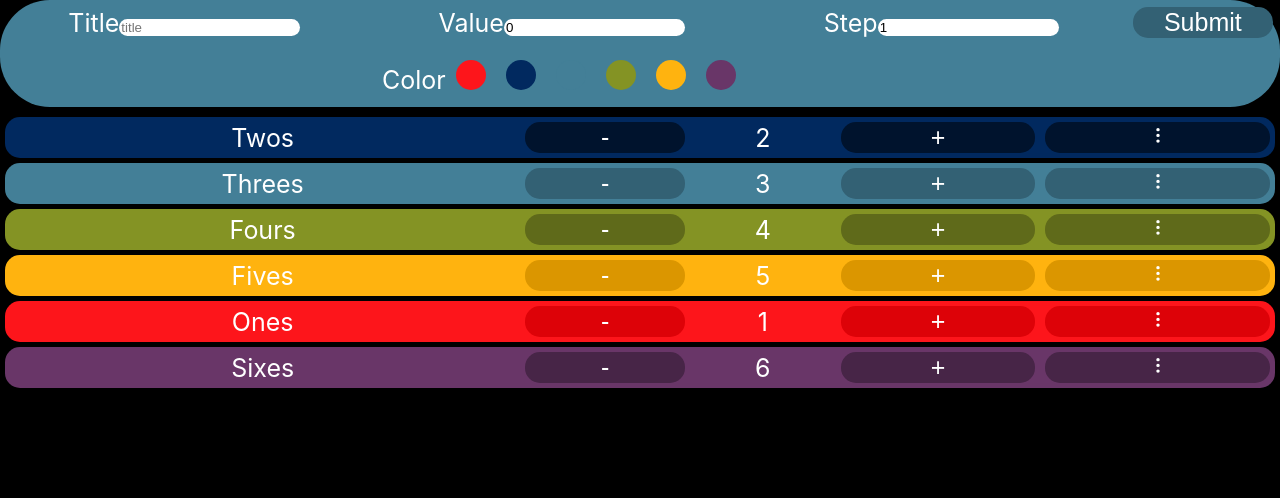
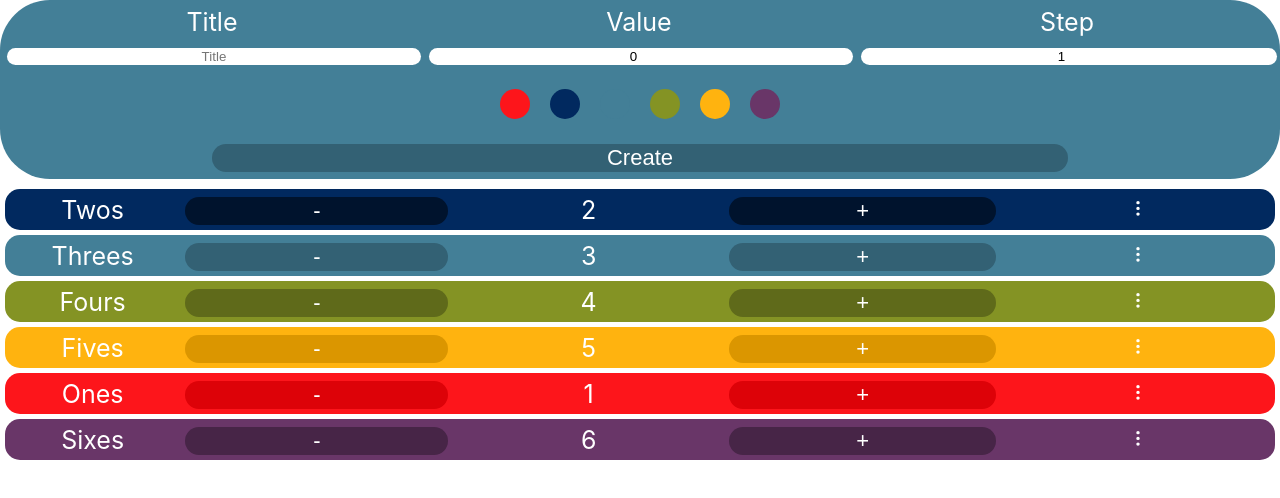
Before and after one commit to ramzan/sn-counter, a React (Create React App) app: page / in a window 1280 px wide. Shown: the top 498 px of the page. Built offline with nearby package versions, Linux system fonts and the light colour scheme.

Commit message:
Partially redesign responsive UI

```diff
--- a/src/App.scss
+++ b/src/App.scss
@@ -1,3 +1,33 @@
+// top level
+#counter-manager {
+  display: flex;
+  flex-direction: column;
+  align-items: center;
+}
+
+
+table {
+  width: 100vw;
+}
+
+img {
+  width: 20px;
+  height: 20px;
+}
+
+
+input {
+  width: 100%;
+  border-radius: 10px;
+  border: none;
+  text-align: center;
+}
+
+label {
+    display: block;
+}
+
+// theme setup
 $themes: ("red":#FD151B,
         "dark-blue":#01295F,
         "light-blue":#437f97,
@@ -5,18 +35,6 @@ $themes: ("red":#FD151B,
         "yellow":#ffb30f,
         "purple":#693668);
 
-body {
-  width: available;
-  background-color: black;
-}
-
-
-#counter-table, th, td {
-  border-collapse: separate;
-  padding: 5px;
-  border-spacing: 0px 5px;
-  table-layout: fixed;
-}
 
 @each $theme, $color in $themes {
   .#{$theme} {
@@ -32,9 +50,9 @@ body {
     width: 100%;
     height: 100%;
     border: none;
-    font-size: 25px;
+    font-size: 22px;
   }
-  .#{$theme}-choose-button {
+  .#{$theme}-color-selector-button {
     background-color: $color;
     width: 30px;
     height: 30px;
@@ -42,6 +60,52 @@ body {
     margin: 10px;
   }
 }
+
+// Counter Creator
+
+#counter-creator {
+  border-radius: 50px;
+  align-items: center;
+}
+
+.create-button {
+  width: 67.66%;
+}
+
+@media (max-width: 375px){
+    #tvs{
+        display: flex;
+        flex-direction: column;
+    }
+    #tvs td input{
+        width: 90%;
+    }
+    .edit-row td > * {
+        font-size: 15px;
+    }
+}
+
+
+// Counter Table
+
+td {
+    width: 100vw;
+}
+
+
+#counter-table, td {
+  padding: 5px;
+  border-spacing: 0px 5px;
+}
+
+.title-td {
+    max-width: 40vw;
+    white-space: nowrap;
+    overflow: hidden;
+    text-overflow: ellipsis;
+}
+
+// Round corners of buttons and counters
 
 td:first-child, button {
   border-top-left-radius: 15px;
@@ -53,24 +117,47 @@ td:last-child, button {
   border-bottom-right-radius: 15px;
 }
 
-#counter-editor {
-  display: grid;
+// Dropdown menus
+
+
+.dropbtn {
+  border: 2px solid white;
 }
 
-img {
-  width: 20px;
-  height: 20px;
+
+.dropdown-colors-content {
+  display: none;
+  position: absolute;
+  right: 29.5vw;
+  background-color: lightgrey;
+  border-radius: 20px;
+  box-shadow: 0px 8px 16px 0px rgba(0,0,0,0.2);
+  flex-direction: column;
 }
 
-#counter-creator {
-  border-radius: 50px;
+.dropdown-options-content {
+  display: none;
+  position: absolute;
+  width: 14vw;
+  border-radius: 20px;
+  box-shadow: 0px 8px 16px 0px rgba(0,0,0,0.2);
+  flex-direction: column;
 }
 
-input {
+.dropdown:hover .dropdown-colors-content, .dropdown:hover .dropdown-options-content {
+  display: flex;
   border-radius: 10px;
-  border: none;
 }
 
-.focus-color:focus {
-  outline: white;
+
+#edit-button {
+  border-top-left-radius: 7px;
+  border-top-right-radius: 7px;
+  font-size: 20px;
 }
+
+#delete-button {
+  border-bottom-right-radius: 7px;
+  border-bottom-left-radius: 7px;
+  font-size: 20px;
+}
--- a/src/Components/CounterCreator.js
+++ b/src/Components/CounterCreator.js
@@ -53,23 +53,27 @@ export default class CounterCreator extends React.Component {
         return (
             <table id="counter-creator" className={this.state.color}>
                 <tbody>
-                <tr>
-                    <td> Title
+                <tr id="tvs">
+                    <td>
+                        <label>Title</label>
                         <input
                             type="text"
+                            placeholder="Title"
                             onChange={this.handleTitleChange.bind(this)}
-                            placeholder="title"
                             value={this.state.title}/>
                     </td>
 
-                    <td> Value
+                    <td className="input-num-td">
+                        <label>Value</label>
                         <input
                             type="number"
                             onKeyDown={checkInput}
                             onChange={this.handleValueChange.bind(this)}
                             value={this.state.value}/>
                     </td>
-                    <td> Step
+
+                    <td className="input-num-td">
+                        <label>Step</label>
                         <input
                             type="number"
                             min={1}
@@ -78,16 +82,11 @@ export default class CounterCreator extends React.Component {
                             value={this.state.step}/>
                     </td>
 
-                    <td>
-                        <button onClick={this.createCounter.bind(this)} className={`${this.state.color}-button`}>
-                            Submit
-                        </button>
-                    </td>
                 </tr>
                 <tr>
-                    <td colSpan="3"> Color
+                    <td colSpan="3">
                         {COLORS.map(color => (
-                            <button className={`${color}-choose-button focus-color`}
+                            <button className={`${color}-color-selector-button focus-color`}
                                     value={color}
                                     onClick={this.handleColorChange.bind(this)}
                                     key={color}
@@ -95,6 +94,14 @@ export default class CounterCreator extends React.Component {
                         ))}
                     </td>
                 </tr>
+
+                <tr>
+                    <td colSpan="3">
+                        <button onClick={this.createCounter.bind(this)} className={`${this.state.color}-button create-button`}>
+                            Create
+                        </button>
+                    </td>
+                </tr>
                 </tbody>
             </table>
         )
--- a/src/Components/CounterManager.js
+++ b/src/Components/CounterManager.js
@@ -122,7 +122,7 @@ export default class CounterManager extends React.Component {
             deleteCounter: this.deleteCounter.bind(this)
         };
         return (
-            <div id="counter-editor">
+            <div id="counter-manager">
                 <CounterCreator addCounter={this.addCounter.bind(this)}/>
                 <DragDropContext onDragEnd={this.onDragEnd.bind(this)}>
                     <CounterTable
--- a/src/Components/CounterRow.js
+++ b/src/Components/CounterRow.js
@@ -16,6 +16,11 @@ export default class CounterRow extends React.Component {
         this.props.functions.toggleEditable(this.props.counter);
     }
 
+    deleteCounter() {
+        this.props.functions.deleteCounter(this.props.counter);
+    }
+
+
    render() {
        const {counter} = this.props;
        const buttonClass = `${counter.color}-button`;
@@ -25,11 +30,19 @@ export default class CounterRow extends React.Component {
                    <tr       ref={provided.innerRef}
                              {...provided.draggableProps}
                              {...provided.dragHandleProps}>
-                       <td className={counter.color}> {counter.title}</td>
+                       <td className={`${counter.color} title-td`}> {counter.title}</td>
                        <td className={counter.color}><button className={buttonClass} onClick={this.dec.bind(this)}> - </button> </td>
                        <td className={counter.color} id="value-display"> {counter.value} </td>
                        <td className={counter.color}> <button className={buttonClass} onClick={this.inc.bind(this)}> + </button> </td>
-                       <td className={counter.color}> <button className={`${buttonClass} editButton`} onClick={this.edit.bind(this)}> <img src={kebab} alt=""/> </button> </td>
+
+                       <td className={`dropdown ${counter.color}`}>
+                         <img src={kebab} alt=""/>
+                            <div className="dropdown-options-content">
+                            <a id="edit-button" className={`${buttonClass} editButton`} onClick={this.edit.bind(this)}>Edit</a>
+                            <a id="delete-button" className={buttonClass} onClick={this.deleteCounter.bind(this)}>Delete</a>
+                            </div>
+                        </td>
+
                    </tr>
                )}
            </Draggable>
--- a/src/Components/EditorRow.js
+++ b/src/Components/EditorRow.js
@@ -46,8 +46,11 @@ export default class EditorRow extends React.Component {
                 {(provided, snapshot) => (
                     <tr ref={provided.innerRef}
                         {...provided.draggableProps}
-                        {...provided.dragHandleProps}>
+                        {...provided.dragHandleProps}
+                        className="edit-row">
+
                         <td className={this.state.color}>
+                            <label>Title</label>
                             <input
                                 type="text"
                                 onChange={this.handleTitleChange.bind(this)}
@@ -55,14 +58,17 @@ export default class EditorRow extends React.Component {
                                 value={this.state.title}/>
                         </td>
 
-                        <td className={this.state.color}> Value
+                        <td className={this.state.color}>
+                            <label>Value</label>
                             <input
                                 type="number"
                                 onKeyDown={checkInput}
                                 onChange={this.handleValueChange.bind(this)}
                                 value={this.state.value}/>
                         </td>
-                        <td className={this.state.color}> Step
+
+                        <td className={this.state.color}>
+                            <label>Step</label>
                             <input
                                 type="number"
                                 min={1}
@@ -70,22 +76,27 @@ export default class EditorRow extends React.Component {
                                 onChange={this.handleStepChange.bind(this)}
                                 value={this.state.step}/>
                         </td>
-                        <td className={this.state.color}> Color
+
+                        <td className={`dropdown ${this.state.color}`}>
+                            <button className={`dropbtn ${this.state.color}-color-selector-button`}/>
+                            <div className="dropdown-colors-content">
                             {COLORS.map(color => (
-                                <button className={`${color}-choose-button focus-color`}
+                                <button className={`${color}-color-selector-button focus-color`}
                                         value={color}
                                         onClick={this.handleColorChange.bind(this)}
                                         key={color}
                                 />
                             ))}
+                            </div>
                         </td>
+
                         <td className={this.state.color}>
-                            <button className={buttonClass} onClick={this.save.bind(this)}> Save</button>
+                            <button className={buttonClass} onClick={this.save.bind(this)}>Save</button>
+                            <button className={buttonClass} onClick={this.cancel.bind(this)}>Cancel</button>
                         </td>
-                        <td className={this.state.color}>
-                            <button className={buttonClass} onClick={this.cancel.bind(this)}> Cancel</button>
-                        </td>
+
                     </tr>
+
                 )}
             </Draggable>
         )
```
